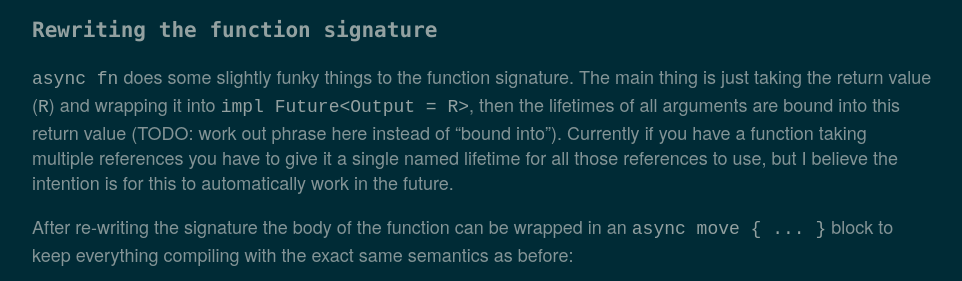
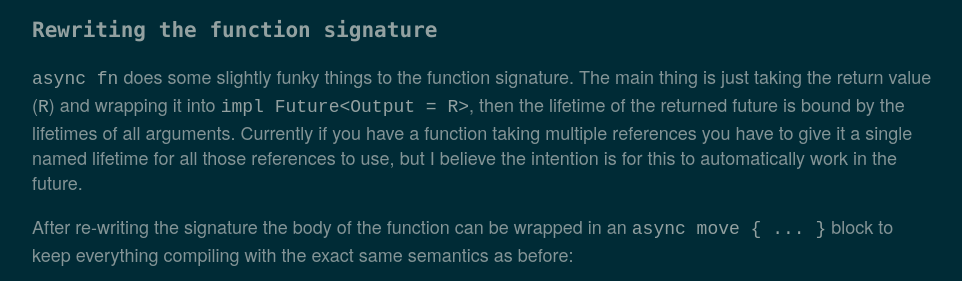
Before and after one commit to Nemo157/blag.nemo157.com, a Jekyll site: the page built from _posts/2018-12-09-inside-rusts-async-transform.md, in a window 1280 px wide and 900 px high, scrolled down 2683 px, cut to the strip 169-450 px from the top of the window. Shown: the whole strip, without its empty margins (158-1120 px from the left). Built offline with Jekyll 4.4.1, drawn with Linux system fonts in a browser that asks for light colours.

Commit message:
Whoops, fix todo

```diff
--- a/_posts/2018-12-09-inside-rusts-async-transform.md
+++ b/_posts/2018-12-09-inside-rusts-async-transform.md
@@ -130,11 +130,11 @@ here for now. We can expand this macro while still leaving the rest of the
 
 `async fn` does some slightly funky things to the function signature. The main
 thing is just taking the return value (`R`) and wrapping it into `impl
-Future<Output = R>`, then the lifetimes of all arguments are bound into this
-return value (TODO: work out phrase here instead of "bound into"). Currently if
-you have a function taking multiple references you have to give it a single
-named lifetime for all those references to use, but I believe the intention is
-for this to automatically work in the future.
+Future<Output = R>`, then the lifetime of the returned future is bound by the
+lifetimes of all arguments. Currently if you have a function taking multiple
+references you have to give it a single named lifetime for all those references
+to use, but I believe the intention is for this to automatically work in the
+future.
 
 After re-writing the signature the body of the function can be wrapped in
 an `async move { ... }` block to keep everything compiling with the exact same
```
